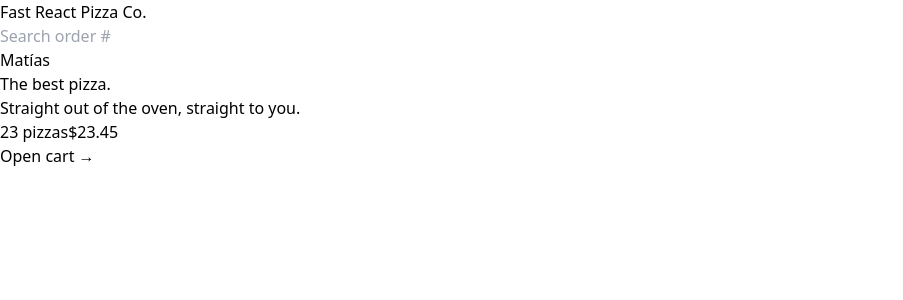
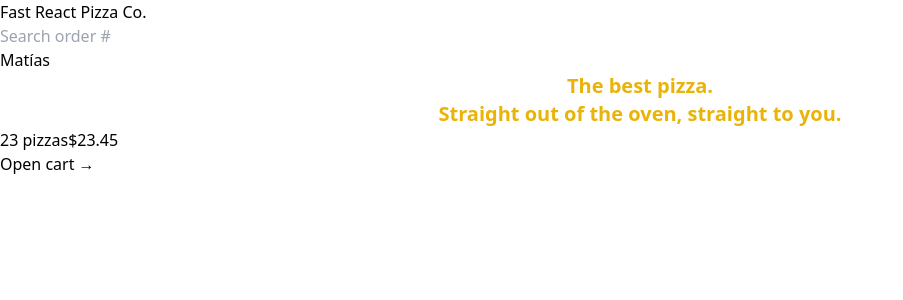
Before and after one commit to mati-rodriguez80/fast-react-pizza, a React (Vite) app: page / in a window 1280 px wide. Shown: the top 300 px of the page, without its empty margins (0-903 px from the left). Built offline with nearby package versions, Linux system fonts and the light colour scheme.

Commit message:
Install prettier-plugin-tailwindcss, and create the prettierrc file to add configurations there

```diff
--- a/package.json
+++ b/package.json
@@ -25,6 +25,8 @@
     "eslint-plugin-react-hooks": "^4.6.0",
     "eslint-plugin-react-refresh": "^0.4.3",
     "postcss": "^8.5.5",
+    "prettier": "^3.5.3",
+    "prettier-plugin-tailwindcss": "^0.6.12",
     "tailwindcss": "^3.4.17",
     "vite": "^4.4.5",
     "vite-plugin-eslint": "^1.8.1"
--- a/src/ui/Home.jsx
+++ b/src/ui/Home.jsx
@@ -1,7 +1,7 @@
 function Home() {
   return (
     <div>
-      <h1>
+      <h1 className="text-center text-xl font-semibold text-yellow-500">
         The best pizza.
         <br />
         Straight out of the oven, straight to you.
```
Also changed, not shown: 2 other files (tests, documents, lock files or other folders).
